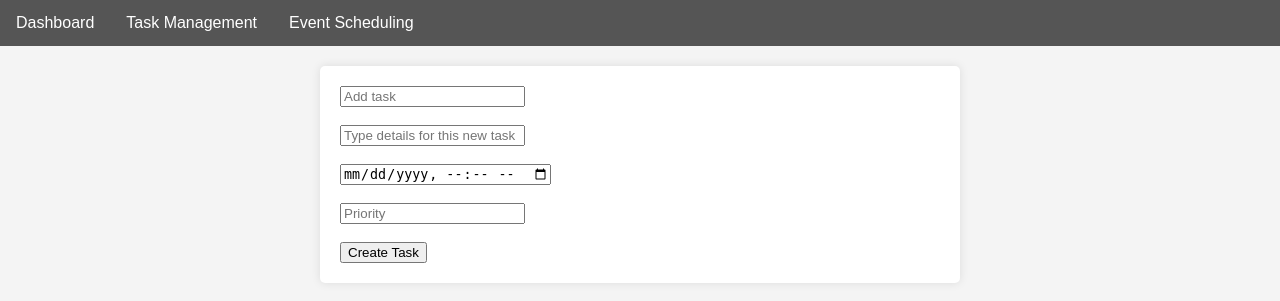
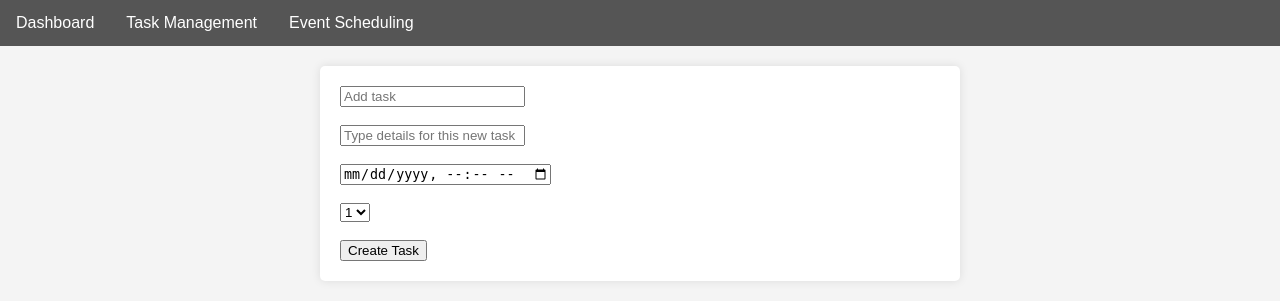
Before and after one commit to CJError404/TMS, a PHP site: page /create_task.php in a window 1280 px wide. Shown: the part 100-401 px from the top of the page. Run offline with PHP 8.4, Linux system fonts and the light colour scheme; data that the repository does not hold is empty.

Commit message:
Update create_task.php

```diff
--- a/tms/create_task.php
+++ b/tms/create_task.php
@@ -133,7 +133,11 @@ if (isset($_POST['submitFormBtn'])){
         <input type="text" name="title" id="title" placeholder="Add task" required><br><br>
         <input type="text" name="task_description" id="task_description" placeholder="Type details for this new task" required><br><br>
         <input type="datetime-local" name="due_date" id="due_date" required><br><br>
-        <input type="text" name="priority" id="priority" placeholder="Priority" required><br><br>
+        <select name="priority" id="priority" required>
+            <option value="1">1</option>
+            <option value="2">2</option>
+            <option value="3">3</option>
+        </select><br><br>
         <input type="submit" name="submitFormBtn" value="Create Task">
     </form>
 
```
